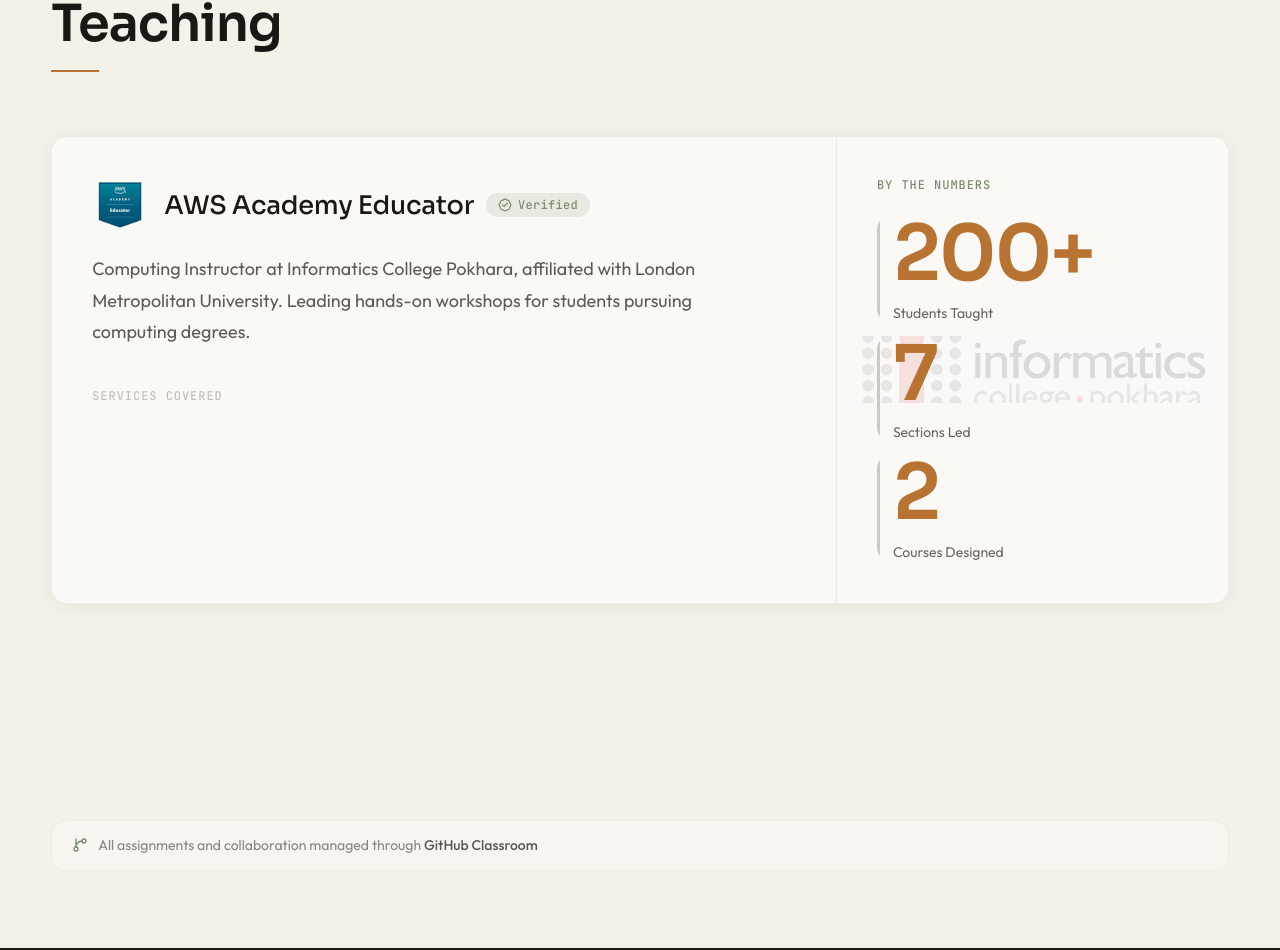
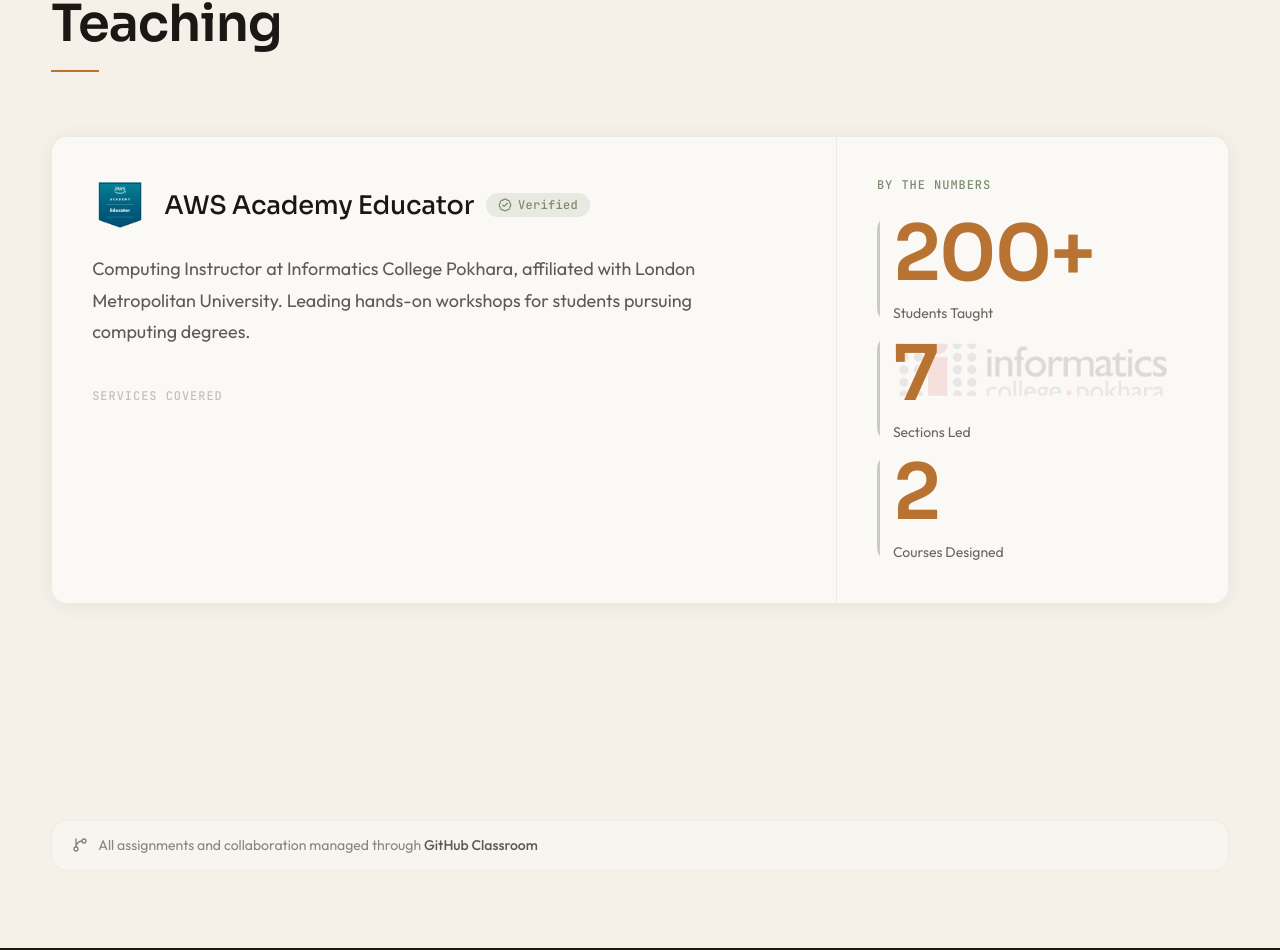
Before and after one commit to sssh199x/sandesh-dot-np, a Next.js app: page / in a window 1280 px wide. Shown: the part 7459-8409 px from the top of the page. Built offline with nearby package versions, Linux system fonts and the light colour scheme.

Commit message:
Use actual img element for watermark — centered, 85% width, no clipping

```diff
--- a/src/components/sections/Teaching.tsx
+++ b/src/components/sections/Teaching.tsx
@@ -58,13 +58,14 @@ const courses = [
 
 const collegeBg = "/images/teaching/informatics-college-pokhara.webp";
 
-/** Watermark background — Informatics College Pokhara logo */
+/** Watermark — Informatics College Pokhara logo */
 function CollegeBgMark() {
   return (
-    <div
-      className="pointer-events-none absolute bottom-4 left-4 right-4 top-4 bg-contain bg-center bg-no-repeat opacity-[0.12]"
-      style={{ backgroundImage: `url(${collegeBg})` }}
+    <img
+      src={collegeBg}
+      alt=""
       aria-hidden="true"
+      className="pointer-events-none absolute left-1/2 top-1/2 w-[85%] max-w-[280px] -translate-x-1/2 -translate-y-1/2 object-contain opacity-[0.12]"
     />
   );
 }
```
